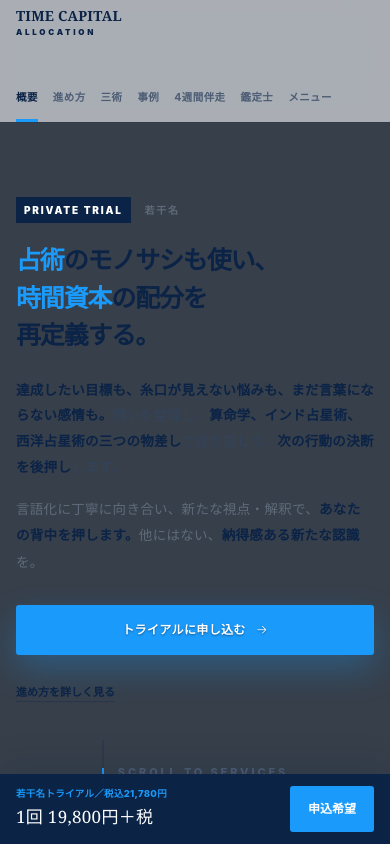
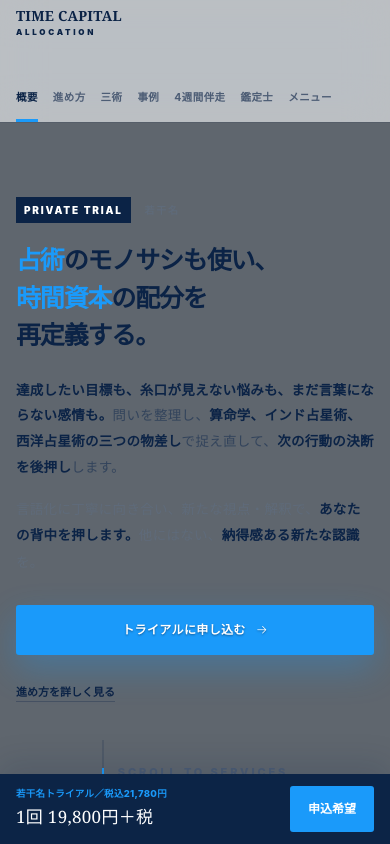
Before and after one commit to CitrusNoah/time-capital-allocation, a plain HTML site: page index.html in a window 390 px wide. Shown: the top 844 px of the page. Drawn offline with nearby package versions, Linux system fonts and the light colour scheme.

Commit message:
Add files via upload

```diff
--- a/styles.css
+++ b/styles.css
@@ -1177,8 +1177,14 @@ body{--frost:0}
 }
 @media(max-width:860px){
   /* モバイルは負荷を抑え、ぼかしは控えめに */
-  .v3-veil{-webkit-backdrop-filter:blur(calc(var(--frost) * 10px));backdrop-filter:blur(calc(var(--frost) * 10px))}
-  .v3-bg{background-position:center 40%}
+  .v3-veil{background:rgba(255,255,255,calc(.36 + .56 * var(--frost)));
+    -webkit-backdrop-filter:blur(calc(var(--frost) * 10px));backdrop-filter:blur(calc(var(--frost) * 10px))}
+  /* 縦画面に16:9をcoverで敷くと横26%しか映らず、PC(90%)と別物に見える。
+     上部バンドに切り替えて横57%を見せ、下端はマスクで自然に溶かす。 */
+  .v3-bg{inset:0 0 auto 0;height:46svh;
+    background-position:48% center;
+    -webkit-mask-image:linear-gradient(#000 58%,rgba(0,0,0,.55) 82%,transparent);
+    mask-image:linear-gradient(#000 58%,rgba(0,0,0,.55) 82%,transparent)}
 }
 @media print{
   .v3-backdrop{display:none!important}
```
